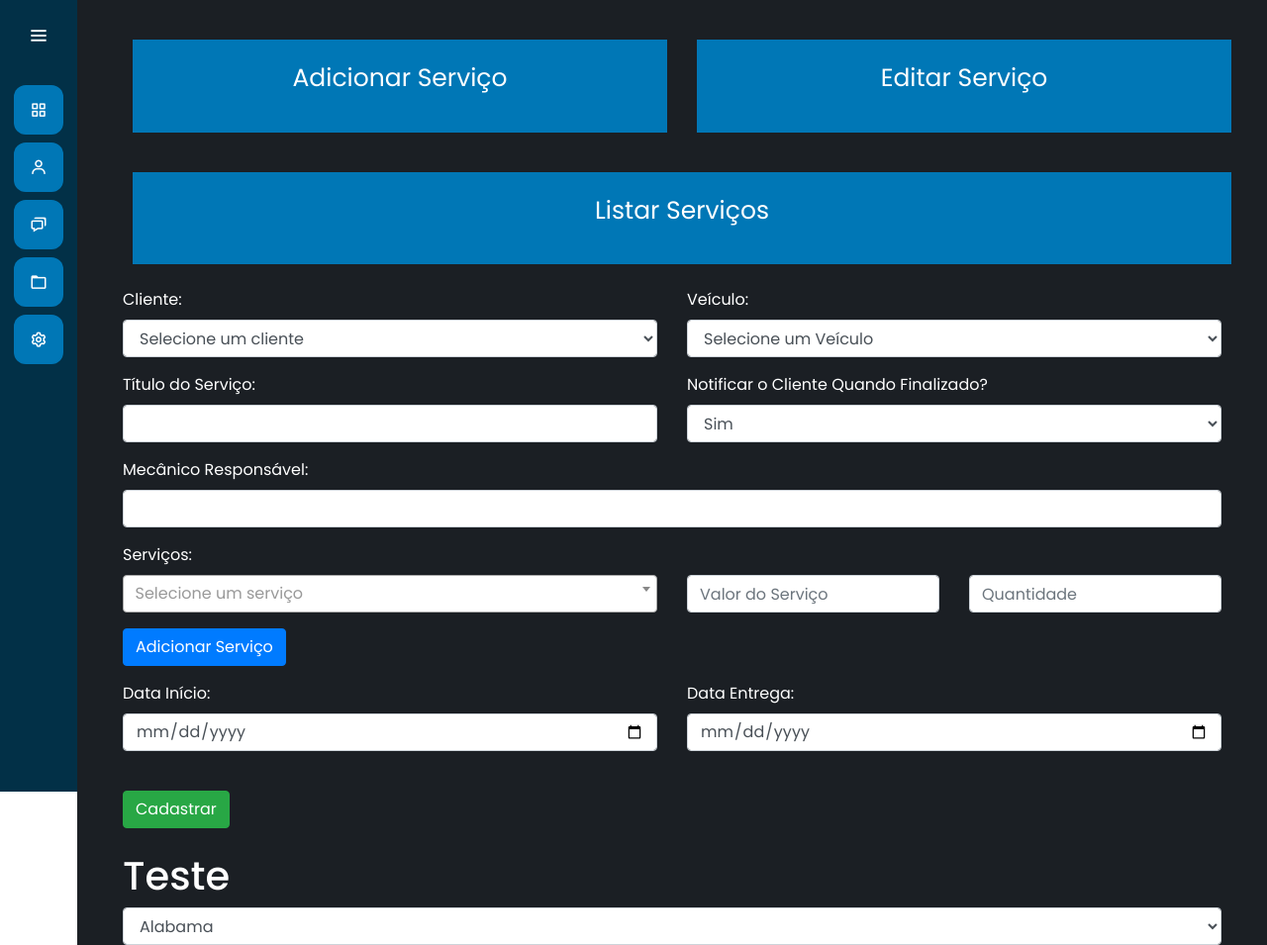
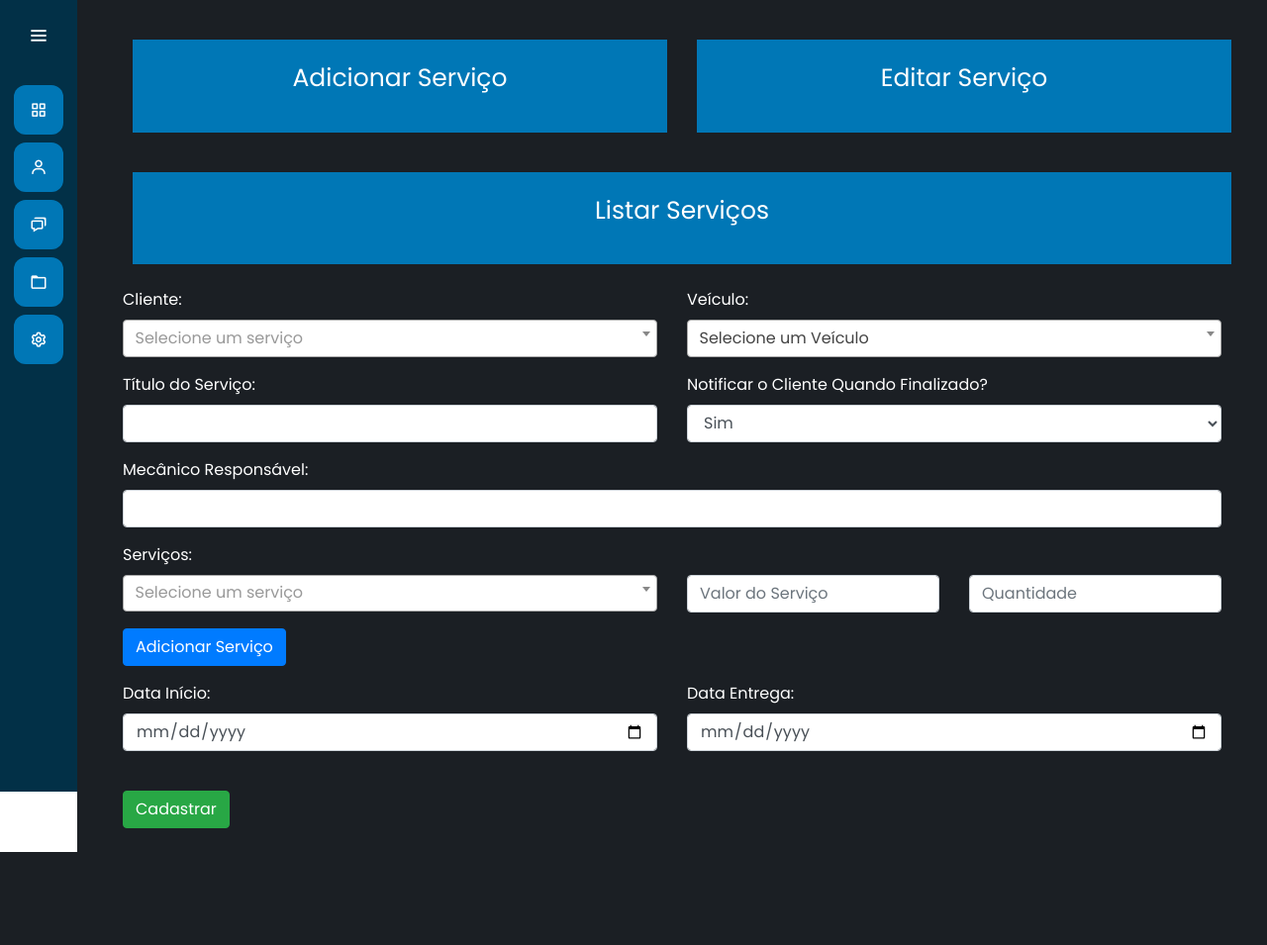
Before and after one commit to strvictor/AutoSync, a Django app: page /servicos/novo_servico/ in a window 1280 px wide. Shown: the whole page at 99% size. After the commit the page ends 861 px from the top, so only its background shows below. Run offline with Django 5.2, Linux system fonts and the light colour scheme; the visitor is signed in with stand-in values (Sample User, id 1); data that the repository does not hold is empty; parts of the project's set-up code (start-up, migrations or seed data) failed here and were passed over; some libraries are stand-ins or nearby versions.

Commit message:
feat: :sparkles: Adicionado suporte ao Select2 para seleção de cliente e carro, melhorando a usabilidade

```diff
--- a/servicos/templates/novo_servico.html
+++ b/servicos/templates/novo_servico.html
@@ -43,7 +43,7 @@ Novo Serviço | AutoSync
                 <!-- Cliente -->
                 <div class="col-md-6 form-group">
                     <label for="id_cliente">Cliente:</label>
-                    <select id="id_cliente" name="cliente" class="form-control" required>
+                    <select id="id_cliente" name="cliente" class="form-control select-carro" required>
                         <option value="" disabled selected>Selecione um cliente</option>
                         {% for cliente in clientes %}
                         <option value="{{ cliente.id }}">{{ cliente.nome }} {{ cliente.sobrenome }}</option>
@@ -144,12 +144,6 @@ Novo Serviço | AutoSync
         {% endif %}
 
     </div>
-
-    <h1>Teste</h1>
-    <select id="teste" class="js-example-basic-single form-control" name="state">
-        <option value="AL">Alabama</option>
-        <option value="WY">Wyoming</option>
-    </select>
 </div>
 
 {% endblock %}
@@ -159,6 +153,4 @@ Novo Serviço | AutoSync
 <script src="https://code.jquery.com/jquery-3.6.0.min.js"></script>
 <script src="https://cdn.jsdelivr.net/npm/select2@4.1.0-rc.0/dist/js/select2.min.js"></script>
 <script src="{% static 'servicos/js/novo_servico.js' %}"></script>
-
-
 {% endblock %}
--- a/templates/static/servicos/js/novo_servico.js
+++ b/templates/static/servicos/js/novo_servico.js
@@ -3,22 +3,29 @@ document.addEventListener("DOMContentLoaded", function () {
     const carroSelect = document.querySelector("#id_carro");
 
     if (clienteSelect && carroSelect) {
-        clienteSelect.addEventListener("change", function () {
-            const clienteId = clienteSelect.value;
+        // Inicializa o Select2 nos selects
+        $(clienteSelect).select2();
+        $(carroSelect).select2();
 
-            // Faça a requisição para buscar os carros associados ao cliente selecionado
+        // Usa o evento específico do Select2
+        $(clienteSelect).on("select2:select", function () {
+            const clienteId = $(this).val(); // Obtém o valor selecionado
+
+            // Faz a requisição para buscar os carros associados ao cliente selecionado
             fetch(`/servicos/carros-por-cliente/${clienteId}/`)
                 .then((response) => response.json())
                 .then((data) => {
-                    console.log(data)
                     // Limpa as opções do select de carros
-                    carroSelect.innerHTML = '<option value="">Selecione um Veículo</option>';
+                    $(carroSelect).empty().append(new Option("Selecione um Veículo", ""));
+
+                    // Adiciona as novas opções
                     data.carros.forEach((carro) => {
-                        const option = document.createElement("option");
-                        option.value = carro.id;
-                        option.textContent = carro.nome; // Atualize conforme o campo relevante
-                        carroSelect.appendChild(option);
+                        const option = new Option(carro.nome, carro.id, false, false); // Texto e valor
+                        $(carroSelect).append(option);
                     });
+
+                    // Atualiza o Select2 para refletir as novas opções
+                    $(carroSelect).trigger("change");
                 })
                 .catch((error) => {
                     console.error("Erro ao buscar carros:", error);
@@ -26,6 +33,7 @@ document.addEventListener("DOMContentLoaded", function () {
         });
     }
 });
+
 
 
 $(document).ready(function () {
@@ -81,3 +89,12 @@ $(document).ready(function () {
         maximumInputLength: 20,    // Limita o número de caracteres que podem ser digitados
     });
 });
+
+$(document).ready(function () {
+    $('.select-carro').select2({
+        placeholder: 'Selecione um serviço',
+        allowClear: true,
+        minimumResultsForSearch: 4, // Mostra a barra de pesquisa sempre
+        maximumInputLength: 20,    // Limita o número de caracteres que podem ser digitados
+    });
+});
```
